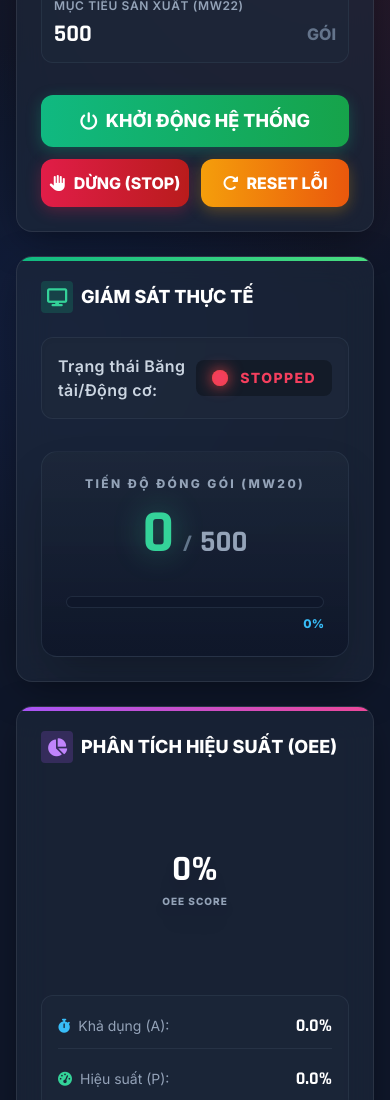
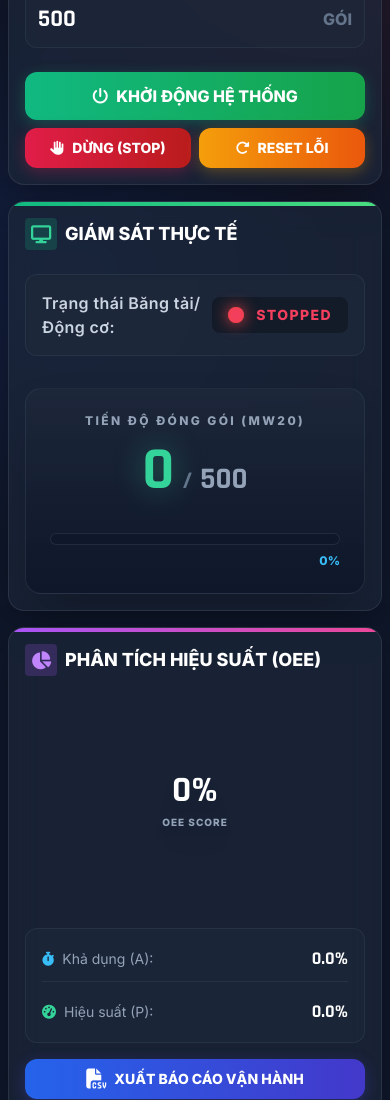
Before and after one commit to Huynhthien200/cafeautomatic, a plain HTML site: page index.html in a window 390 px wide. Shown: the part 800-1900 px from the top of the page. Drawn offline with nearby package versions, Linux system fonts and the light colour scheme; a script that the page names is missing; some icons are missing.

Commit message:
Update index.html

```diff
--- a/index.html
+++ b/index.html
@@ -66,11 +66,14 @@
         ::-webkit-scrollbar-track { background: rgba(30, 41, 59, 0.5); border-radius: 4px; }
         ::-webkit-scrollbar-thumb { background: #475569; border-radius: 4px; }
         ::-webkit-scrollbar-thumb:hover { background: #64748b; }
+
+        button, input, select { touch-action: manipulation; }
+        input[type="number"] { max-width: 100%; }
     </style>
 </head>
-<body class="p-4 md:p-6 lg:p-8">
+<body class="p-2 sm:p-4 md:p-6 lg:p-8">
 
-    <div class="max-w-7xl mx-auto space-y-6">
+    <div class="max-w-7xl mx-auto space-y-4 md:space-y-6">
 
         <!-- ================= HEADER VỚI LOGO TDTU ================= -->
         <header class="glass-panel rounded-2xl p-6 flex flex-col md:flex-row items-center justify-between gap-6 relative overflow-hidden">
@@ -113,16 +116,16 @@
                 <span id="plc-connection" class="px-3 py-1 rounded text-xs font-bold bg-amber-500 text-black shadow-[0_0_10px_rgba(245,158,11,0.5)]">ĐANG CHỜ TÍN HIỆU</span>
             </div>
 
-            <div class="text-xs text-slate-400 flex items-center gap-2">
+            <div class="text-xs text-slate-400 flex items-center justify-end gap-2 w-full md:w-auto mt-2 md:mt-0 border-t border-slate-700/50 md:border-t-0 pt-2 md:pt-0">
                 <i class="fa-regular fa-clock"></i> Ping cuối: <span id="last-update-time" class="font-mono text-blue-300 bg-slate-800 px-2 py-1 rounded">--:--:--</span>
             </div>
         </div>
 
         <!-- ================= MAIN GRID ================= -->
-        <div class="grid grid-cols-1 lg:grid-cols-3 gap-6">
+        <div class="grid grid-cols-1 md:grid-cols-2 lg:grid-cols-3 gap-4 md:gap-6">
 
             <!-- PANEL 1: CÀI ĐẶT THÔNG SỐ -->
-            <div class="glass-panel rounded-2xl p-6 relative overflow-hidden group">
+            <div class="glass-panel rounded-2xl p-4 md:p-6 relative overflow-hidden group md:col-span-1">
                 <div class="absolute top-0 left-0 w-full h-1 bg-gradient-to-r from-blue-500 to-sky-400"></div>
                 <h2 class="text-lg md:text-xl font-bold text-white mb-6 flex items-center gap-2">
                     <div class="w-8 h-8 rounded bg-blue-500/20 flex items-center justify-center text-blue-400"><i class="fa-solid fa-sliders"></i></div>
@@ -150,28 +153,28 @@
                     <div class="bg-slate-800/50 p-3 rounded-xl border border-slate-700/50 hover:border-blue-500/50 transition-colors">
                         <label class="block text-xs font-semibold uppercase text-slate-400 mb-1 tracking-wider">Mục Tiêu Sản Xuất (MW22)</label>
                         <div class="flex items-center">
-                            <input type="number" id="inp-qty" value="500" class="w-full bg-transparent border-none text-white focus:outline-none focus:ring-0 font-numbers text-2xl font-bold text-sky-400">
+                            <input type="number" id="inp-qty" value="500" class="w-full min-w-[50px] bg-transparent border-none text-white focus:outline-none focus:ring-0 font-numbers text-2xl font-bold text-sky-400">
                             <span class="text-slate-500 font-bold ml-2">GÓI</span>
                         </div>
                     </div>
                 </div>
 
                 <!-- Bảng Điều Khiển Controls -->
-                <div class="grid grid-cols-2 gap-3 mt-8">
-                    <button onclick="sendControl(true, false, false)" class="btn-3d col-span-2 bg-gradient-to-r from-emerald-500 to-green-600 hover:from-emerald-400 hover:to-green-500 text-white font-bold py-3 md:py-4 rounded-xl shadow-[0_4px_15px_rgba(16,185,129,0.3)] flex justify-center items-center gap-2 text-lg">
+                <div class="grid grid-cols-2 gap-2 md:gap-3 mt-6 md:mt-8">
+                    <button onclick="sendControl(true, false, false)" class="btn-3d col-span-2 bg-gradient-to-r from-emerald-500 to-green-600 hover:from-emerald-400 hover:to-green-500 text-white font-bold py-3 md:py-4 rounded-xl shadow-[0_4px_15px_rgba(16,185,129,0.3)] flex justify-center items-center gap-2 text-base md:text-lg">
                         <i class="fa-solid fa-power-off"></i> KHỞI ĐỘNG HỆ THỐNG
                     </button>
-                    <button onclick="sendControl(false, true, false)" class="btn-3d bg-gradient-to-r from-rose-600 to-red-700 hover:from-rose-500 hover:to-red-600 text-white font-bold py-3 rounded-xl shadow-[0_4px_15px_rgba(225,29,72,0.3)] flex justify-center items-center gap-2">
+                    <button onclick="sendControl(false, true, false)" class="btn-3d bg-gradient-to-r from-rose-600 to-red-700 hover:from-rose-500 hover:to-red-600 text-white font-bold py-2.5 md:py-3 rounded-xl shadow-[0_4px_15px_rgba(225,29,72,0.3)] flex justify-center items-center gap-2 text-sm md:text-base">
                         <i class="fa-solid fa-hand"></i> DỪNG (STOP)
                     </button>
-                    <button onclick="sendControl(false, false, true)" class="btn-3d bg-gradient-to-r from-amber-500 to-orange-600 hover:from-amber-400 hover:to-orange-500 text-white font-bold py-3 rounded-xl shadow-[0_4px_15px_rgba(245,158,11,0.3)] flex justify-center items-center gap-2">
+                    <button onclick="sendControl(false, false, true)" class="btn-3d bg-gradient-to-r from-amber-500 to-orange-600 hover:from-amber-400 hover:to-orange-500 text-white font-bold py-2.5 md:py-3 rounded-xl shadow-[0_4px_15px_rgba(245,158,11,0.3)] flex justify-center items-center gap-2 text-sm md:text-base">
                         <i class="fa-solid fa-rotate-right"></i> RESET LỖI
                     </button>
                 </div>
             </div>
 
             <!-- PANEL 2: GIÁM SÁT THỰC TẾ -->
-            <div class="glass-panel rounded-2xl p-6 flex flex-col justify-between relative overflow-hidden">
+            <div class="glass-panel rounded-2xl p-4 md:p-6 flex flex-col justify-between relative overflow-hidden md:col-span-1 lg:col-span-1">
                 <div class="absolute top-0 left-0 w-full h-1 bg-gradient-to-r from-emerald-500 to-green-400"></div>
                 <div>
                     <h2 class="text-lg md:text-xl font-bold text-white mb-6 flex items-center gap-2">
@@ -209,10 +212,10 @@
                 </div>
             </div>
 
-            <!-- PANEL 3: OEE DASHBOARD -->
-            <div class="glass-panel rounded-2xl p-6 flex flex-col justify-between relative overflow-hidden">
+            <!-- PANEL 3: OEE DASHBOARD (Cho phép rải ngang trên Máy tính bảng) -->
+            <div class="glass-panel rounded-2xl p-4 md:p-6 flex flex-col justify-between relative overflow-hidden md:col-span-2 lg:col-span-1">
                 <div class="absolute top-0 left-0 w-full h-1 bg-gradient-to-r from-purple-500 to-pink-500"></div>
-                <div>
+                <div class="flex flex-col h-full">
                     <h2 class="text-lg md:text-xl font-bold text-white mb-4 flex items-center gap-2">
                         <div class="w-8 h-8 rounded bg-purple-500/20 flex items-center justify-center text-purple-400"><i class="fa-solid fa-chart-pie"></i></div>
                         PHÂN TÍCH HIỆU SUẤT (OEE)
@@ -239,8 +242,8 @@
                     </div>
                 </div>
 
-                <!-- Nút Xuất Báo Cáo (Feature 4) -->
-                <button onclick="exportCSV()" class="btn-3d w-full mt-4 bg-gradient-to-r from-blue-600 to-indigo-700 hover:from-blue-500 hover:to-indigo-600 text-white font-bold py-3.5 rounded-xl shadow-[0_4px_15px_rgba(79,70,229,0.3)] flex justify-center items-center gap-2">
+                <!-- Nút Xuất Báo Cáo -->
+                <button onclick="exportCSV()" class="btn-3d w-full mt-4 bg-gradient-to-r from-blue-600 to-indigo-700 hover:from-blue-500 hover:to-indigo-600 text-white font-bold py-3 md:py-3.5 rounded-xl shadow-[0_4px_15px_rgba(79,70,229,0.3)] flex justify-center items-center gap-2 text-sm md:text-base">
                     <i class="fa-solid fa-file-csv text-xl"></i> XUẤT BÁO CÁO VẬN HÀNH
                 </button>
             </div>
@@ -248,7 +251,7 @@
         </div>
 
         <!-- ================= LỊCH SỬ ĐẶT LỆNH ================= -->
-        <div class="glass-panel rounded-2xl p-0 overflow-hidden shadow-2xl relative">
+        <div class="glass-panel rounded-2xl p-0 overflow-hidden shadow-2xl relative mt-4 md:mt-6">
             <div class="absolute top-0 left-0 w-1 h-full bg-indigo-500"></div>
 
             <div class="p-5 border-b border-slate-700/50 bg-slate-800/30 flex justify-between items-center">
@@ -260,7 +263,7 @@
                 </button>
             </div>
 
-            <div class="overflow-x-auto max-h-[300px] overflow-y-auto">
+            <div class="overflow-x-auto max-h-[300px] overflow-y-auto touch-pan-x touch-pan-y w-full">
                 <table class="w-full text-sm text-left whitespace-nowrap">
                     <thead class="text-xs text-slate-400 bg-slate-900/80 uppercase sticky top-0 backdrop-blur-md z-10 shadow-md">
                         <tr>
```
